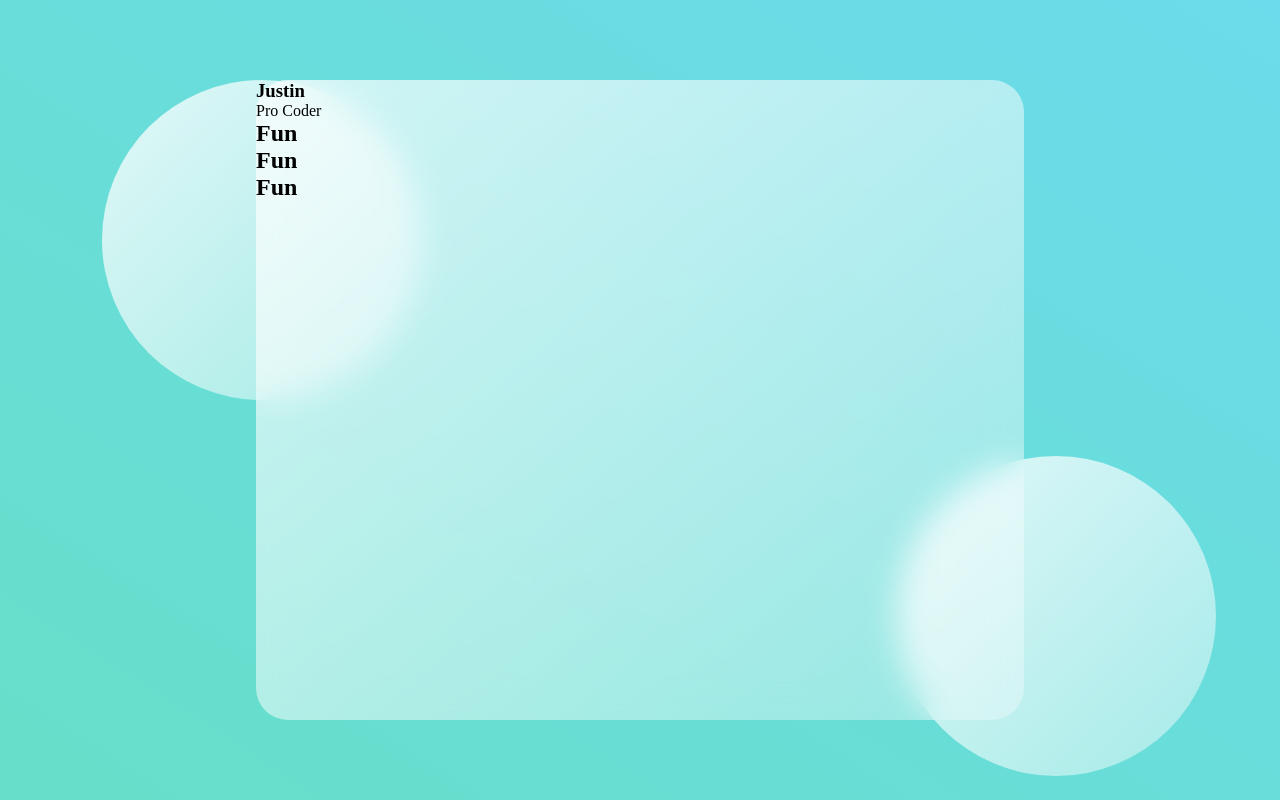
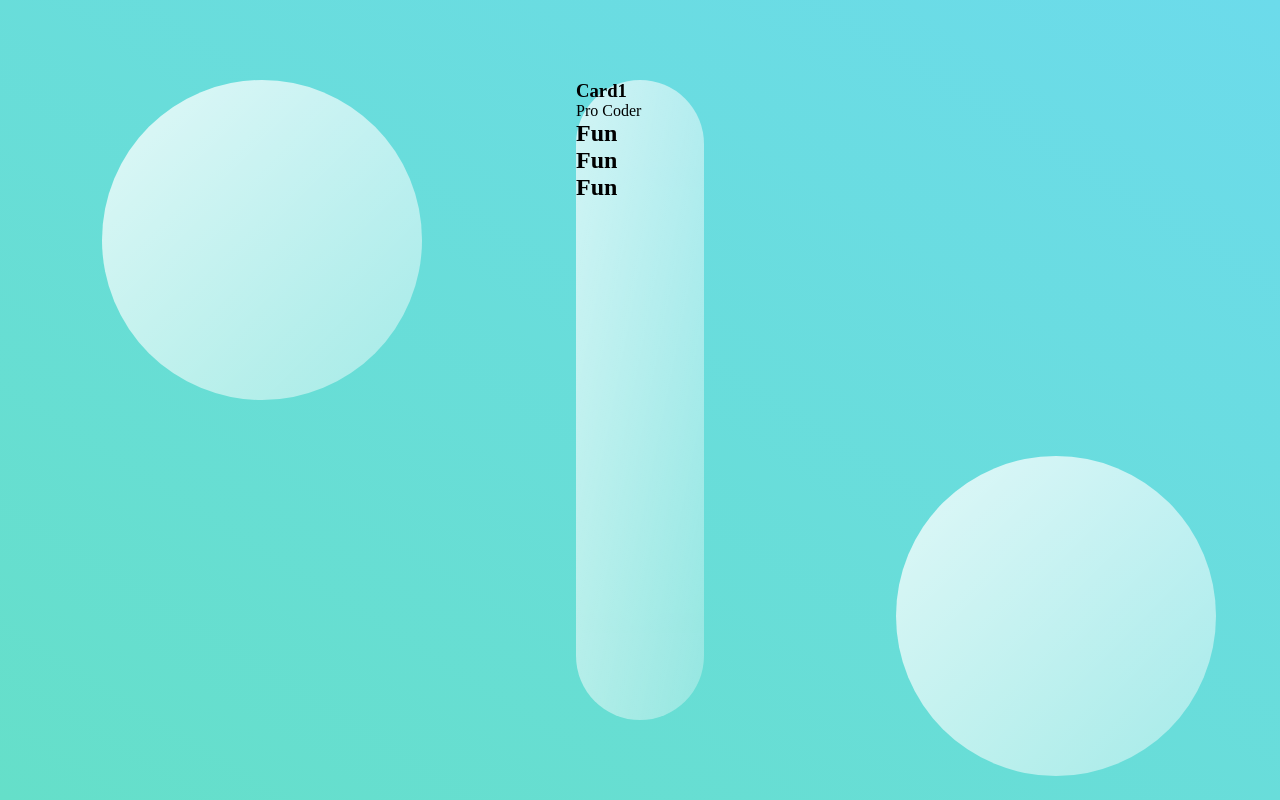
Before and after one commit to JustHoijer/StyleSamples, a Django app: page / in a window 1280 px wide. Run offline with Django 4.2, Linux system fonts and the light colour scheme.

Commit message:
"first commit"

```diff
--- a/static/css/style.css
+++ b/static/css/style.css
@@ -15,12 +15,12 @@ main {
 .glass {
     background: white;
     min-height: 80vh;
-    width: 60%;
+    width: 10%;
     background: linear-gradient(to right bottom, rgba(255, 255, 255, 0.7), rgba(255, 255, 255, 0.3));
     border: white;
-    border-radius: 2rem;
+    border-radius: 50rem;
     z-index: 5;
-    backdrop-filter: blur(1rem)
+    backdrop-filter: blur(1000rem)
 }
 
 .circle1,
--- a/templates/_base.html
+++ b/templates/_base.html
@@ -14,7 +14,7 @@
         <section class="glass">
             <div class="dashboard">
                 <div class="user">
-                    <h3>Justin</h3>
+                    <h3>Card1</h3>
                     <p>Pro Coder</p>
                 </div>
                 <div class="links">
```
